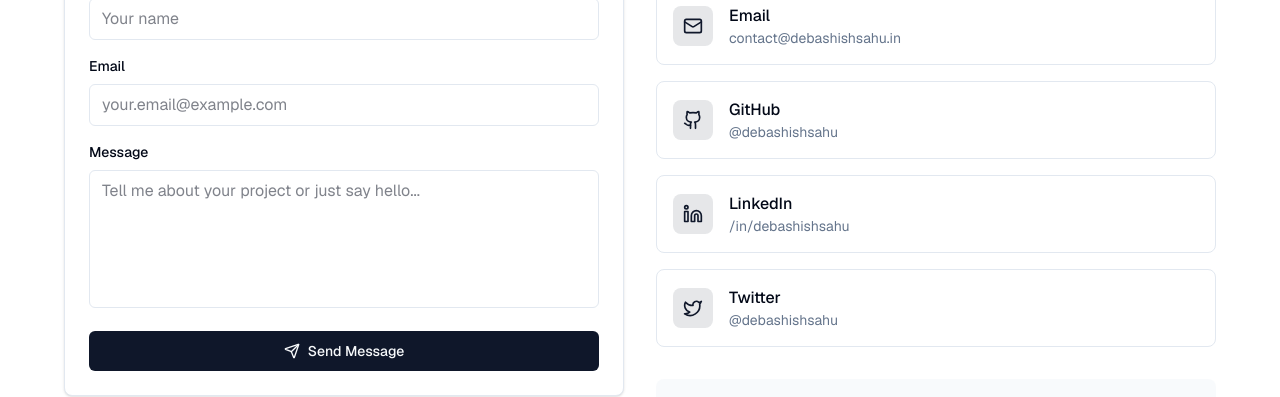
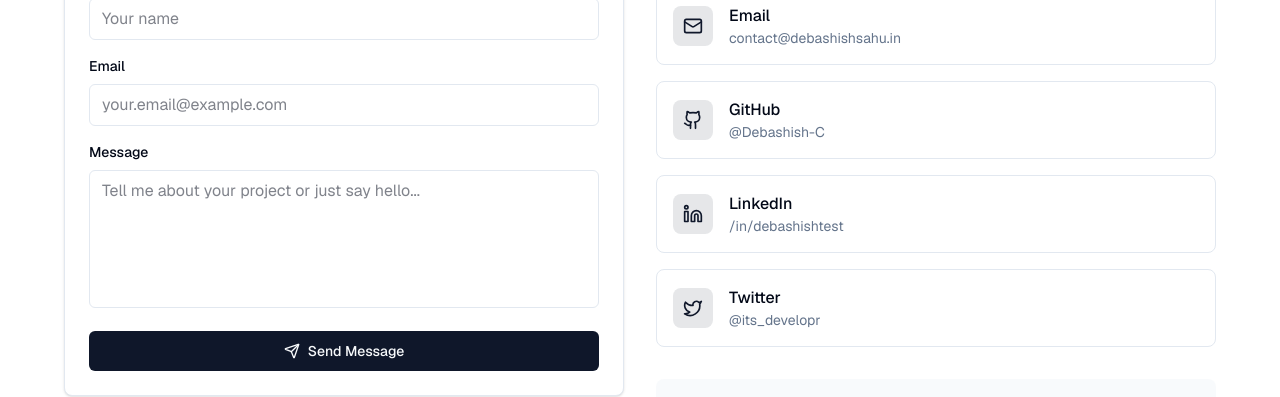
Before and after one commit to Debashish-C/debashishsahu, a Next.js app: page /contact in a window 1280 px wide. Shown: the part 1040-1437 px from the top of the page. Built offline with nearby package versions, Linux system fonts and the light colour scheme.

Commit message:
Update contact-form.tsx

```diff
--- a/src/components/ui/contact-form.tsx
+++ b/src/components/ui/contact-form.tsx
@@ -10,27 +10,27 @@ import { Card, CardContent, CardDescription, CardHeader, CardTitle } from "@/com
 const socialLinks = [
   {
     name: "Email",
-    href: "mailto:contact@debashishsahu.in",
+    href: "mailto:sahudeba03@gmail.com",
     icon: Mail,
     description: "contact@debashishsahu.in",
   },
   {
     name: "GitHub",
-    href: "https://github.com/debashishsahu",
+    href: "https://github.com/Debashish-C",
     icon: Github,
-    description: "@debashishsahu",
+    description: "@Debashish-C",
   },
   {
     name: "LinkedIn",
-    href: "https://linkedin.com/in/debashishsahu",
+    href: "https://linkedin.com/in/debashishtest",
     icon: Linkedin,
-    description: "/in/debashishsahu",
+    description: "/in/debashishtest",
   },
   {
     name: "Twitter",
-    href: "https://twitter.com/debashishsahu",
+    href: "https://twitter.com/its_developr",
     icon: Twitter,
-    description: "@debashishsahu",
+    description: "@its_developr",
   },
 ]
 
```
